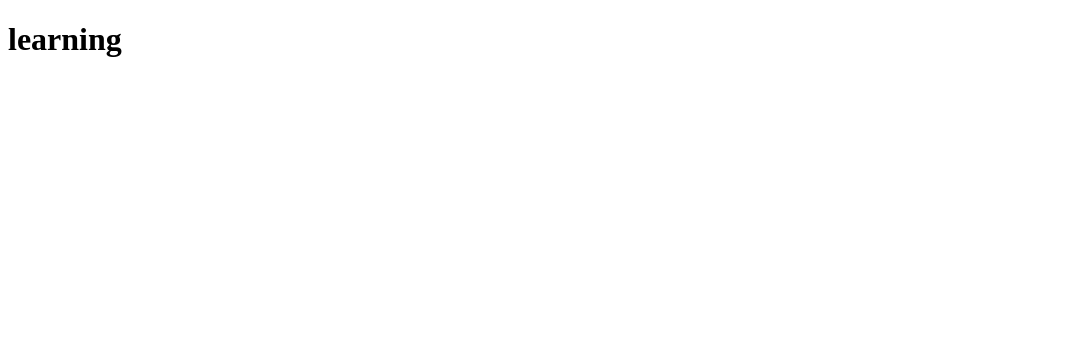
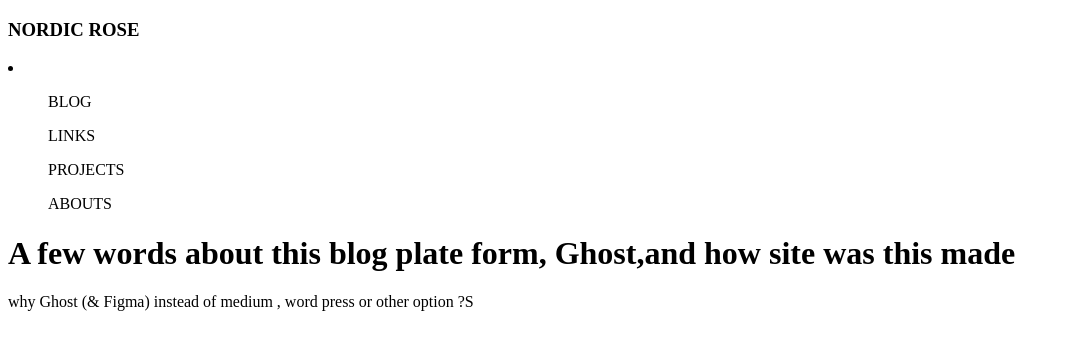
Before and after one commit to mudassar-rana/assignment1, a plain HTML site: page index.html in a window 1280 px wide. Shown: the whole page, without its empty margins (0-1070 px from the left). Drawn offline with Linux system fonts and the light colour scheme.

Commit message:
change the topic

```diff
--- a/index.html
+++ b/index.html
@@ -7,6 +7,22 @@
     <title>Document</title>
 </head>
 <body>
-    <h1>learning </h1>
+    <HEAder>
+     <h3>NORDIC ROSE </h3>
+      <nav>
+          <li>
+              <ul>BLOG</ul>
+              <ul>LINKS</ul>
+              <ul>PROJECTS</ul>
+              <ul>ABOUTS</ul>
+          </li>
+      </nav>
+
+    </HEAder>
+    <div>
+        <h1>A few words about this blog plate form, Ghost,and how site was this made</h1>
+        <p> why Ghost (& Figma) instead of medium , word press or other option ?S</p>
+    </div>
+
 </body>
 </html>
```
